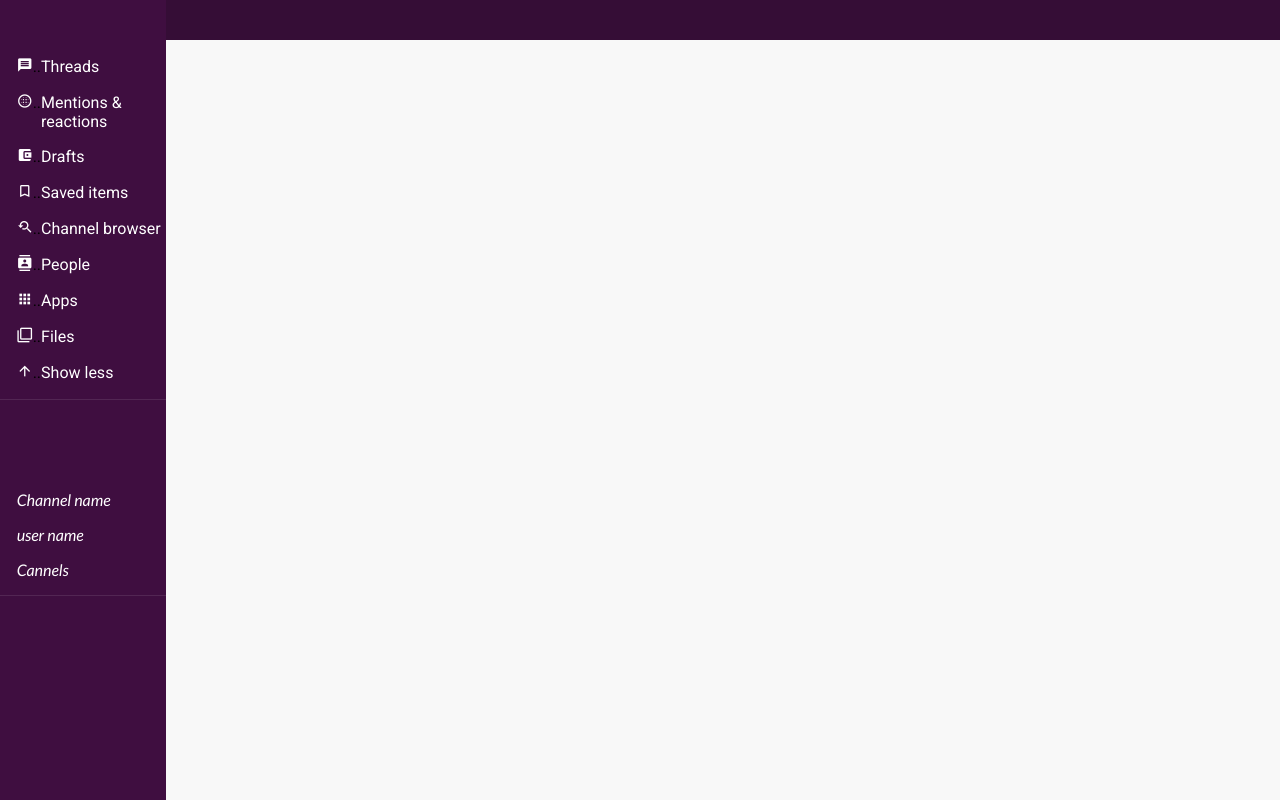
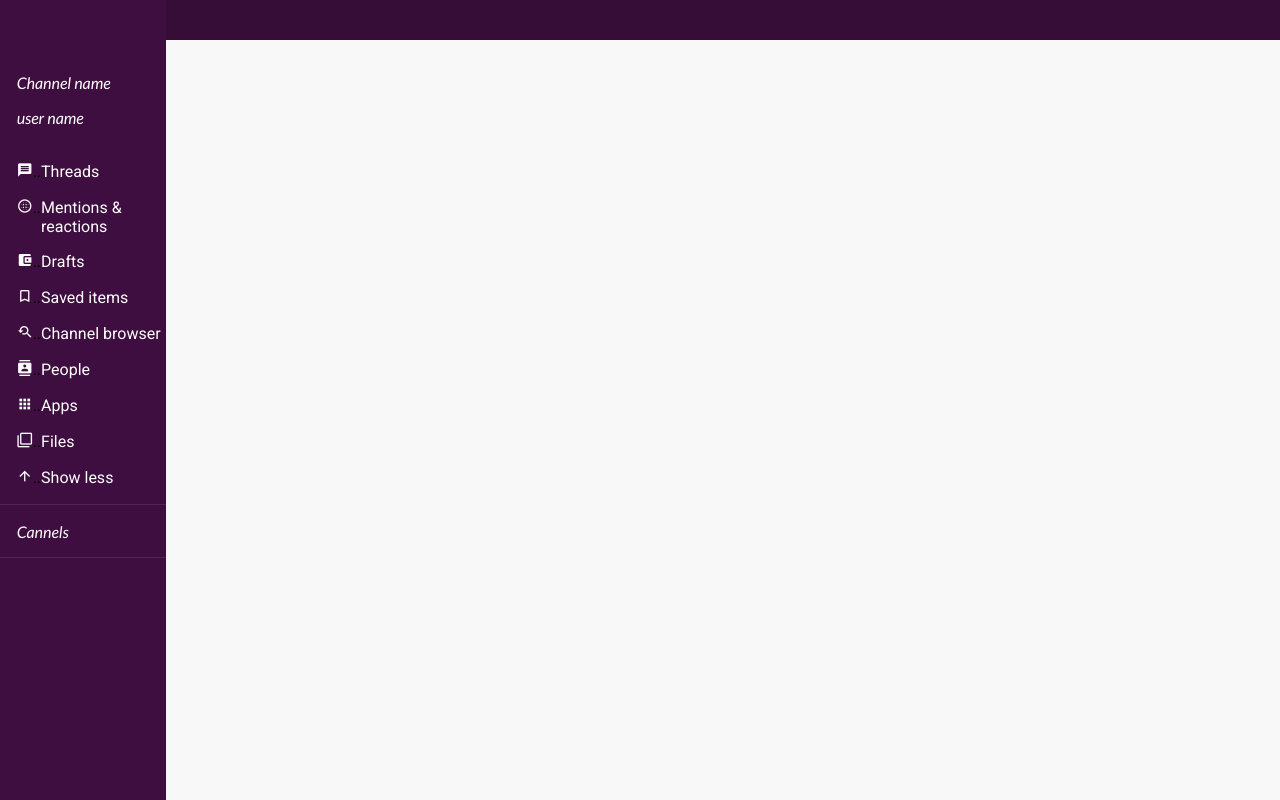
Before and after one commit to AsherLecover/slack-project, an Angular app: page /app-main-chat-room in a window 1280 px wide. Shown: the top 800 px of the page. Built offline with nearby package versions, Linux system fonts and the light colour scheme.

Commit message:
initail commit

```diff
--- a/src/app/components/main-chat-room/main-chat-room.component.html
+++ b/src/app/components/main-chat-room/main-chat-room.component.html
@@ -3,6 +3,10 @@
        <div >
             <br><br><br>
                <div style="margin-left: 10%">
+                    <p style=" color: #FFFFFF;">Channel name</p>
+                    <p style=" color: #FFFFFF;">user name</p><br>
+
+
 
                      <div style="display: flex">
                             <div><span style="color: #FFFFFF; font-size: 16px" class="material-icons"> message </span></div><span>..</span>
@@ -59,16 +63,14 @@
                         <div><span style="color: #FFFFFF; font-size: 16px" class="material-icons"> arrow_upward </span></div><span>..</span>
                            <div > <span style=" color: #FFFFFF;"> Show less</span></div>
                                </div>
-                                 <p></p>
+
                     </div>
                 </div>
                 <hr>
         <div >
-            <br><br><br>
+
             <div style="margin-left: 10%">
 
-                    <p style=" color: #FFFFFF;">Channel name</p>
-                    <p style=" color: #FFFFFF;">user name</p>
                     <p style=" color: #FFFFFF;">Cannels</p>
 
             </div>
```
